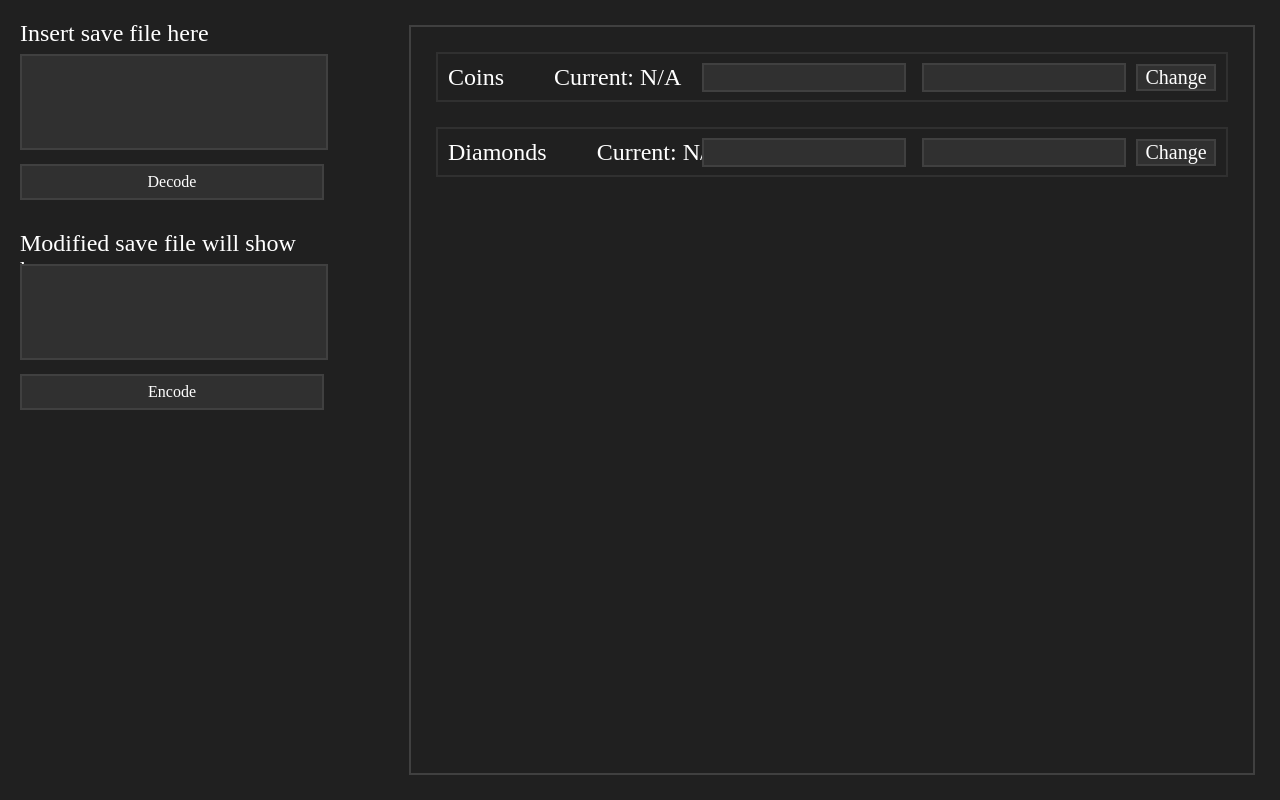
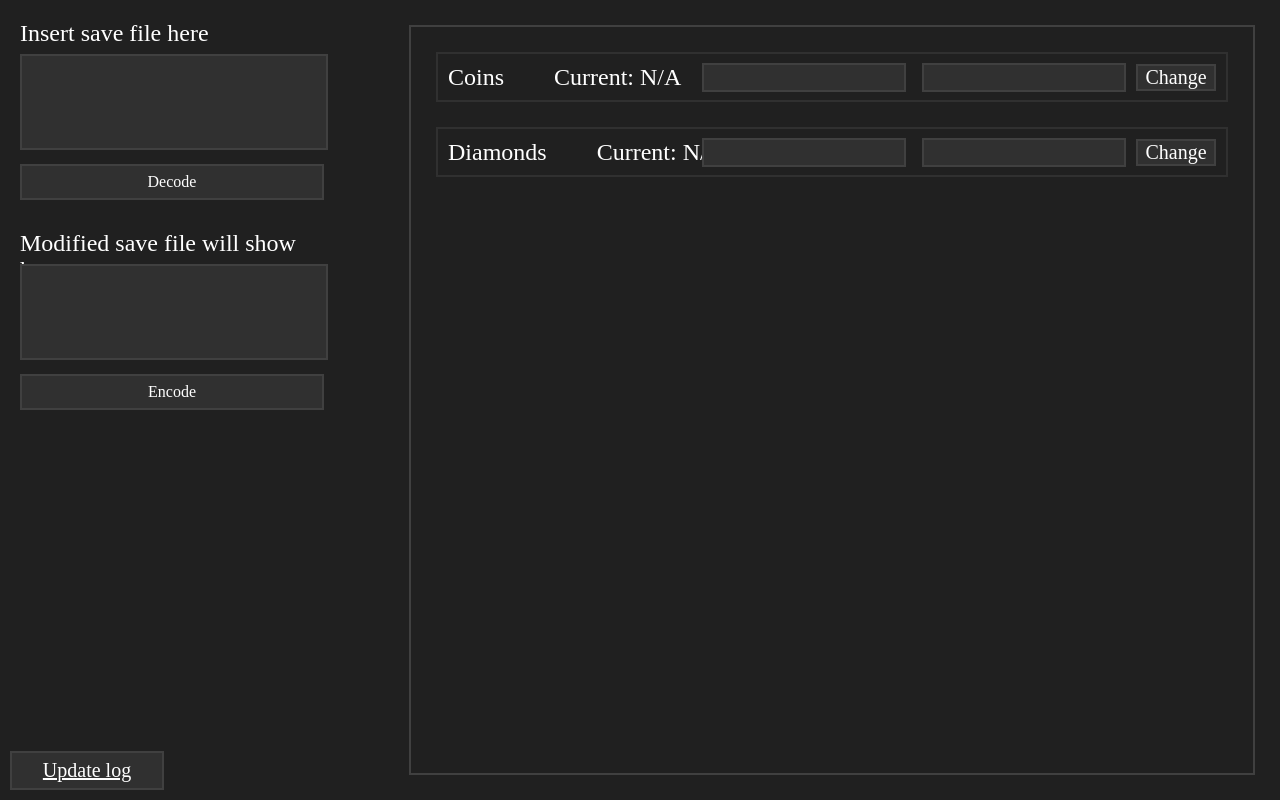
Before and after one commit to patfr/PatfreCheats.github.io, a plain HTML site: page SynergismSaveEditor/index.html in a window 1280 px wide. Drawn offline with Linux system fonts and the light colour scheme.

Commit message:
Update index.html

```diff
--- a/SynergismSaveEditor/index.html
+++ b/SynergismSaveEditor/index.html
@@ -3,7 +3,7 @@
     <head>
         <meta charset="utf-8">
         <meta name="viewport" content="width=device-width">
-        <title>Synergism Save Editor v0.1.1</title>
+        <title>Synergism Save Editor v0.1.2</title>
         <link href="style.css" rel="stylesheet" type="text/css"/>
     </head>
     <body style="background-color: #202020;">
@@ -17,6 +17,7 @@
             <input type="text" id="OutField">
             <div id="OutSubmit" onclick="OutSubmit()">Encode</div>
         </div>
+        <a id="UpdateLogLink" href="https://patfr.github.io/PatfreCheats.github.io/SynergismSaveEditor/Updates/" target="_blank">Update log</a>
         <div id="Data">
             <div id="DataBox">
                 <div id="coinsEdit" class="EditData">
```
